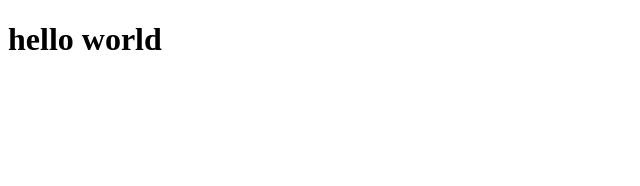
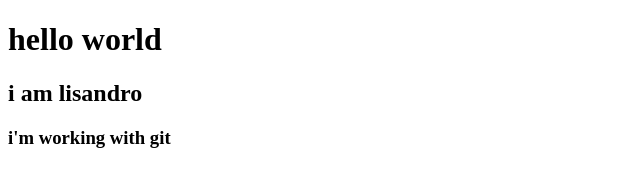
Before and after one commit to lisandroseia/exc, a plain HTML site: page index.html in a window 1280 px wide. Shown: the whole page, without its empty margins (0-640 px from the left). Drawn offline with Linux system fonts and the light colour scheme.

Commit message:
Update index.html
added h2 and h3 tags

```diff
--- a/index.html
+++ b/index.html
@@ -8,5 +8,7 @@
 </head>
 <body>
     <h1>hello world</h1>
+    <h2>i am lisandro</h2>
+    <h3>i'm working with git</h3>
 </body>
 </html>
```
